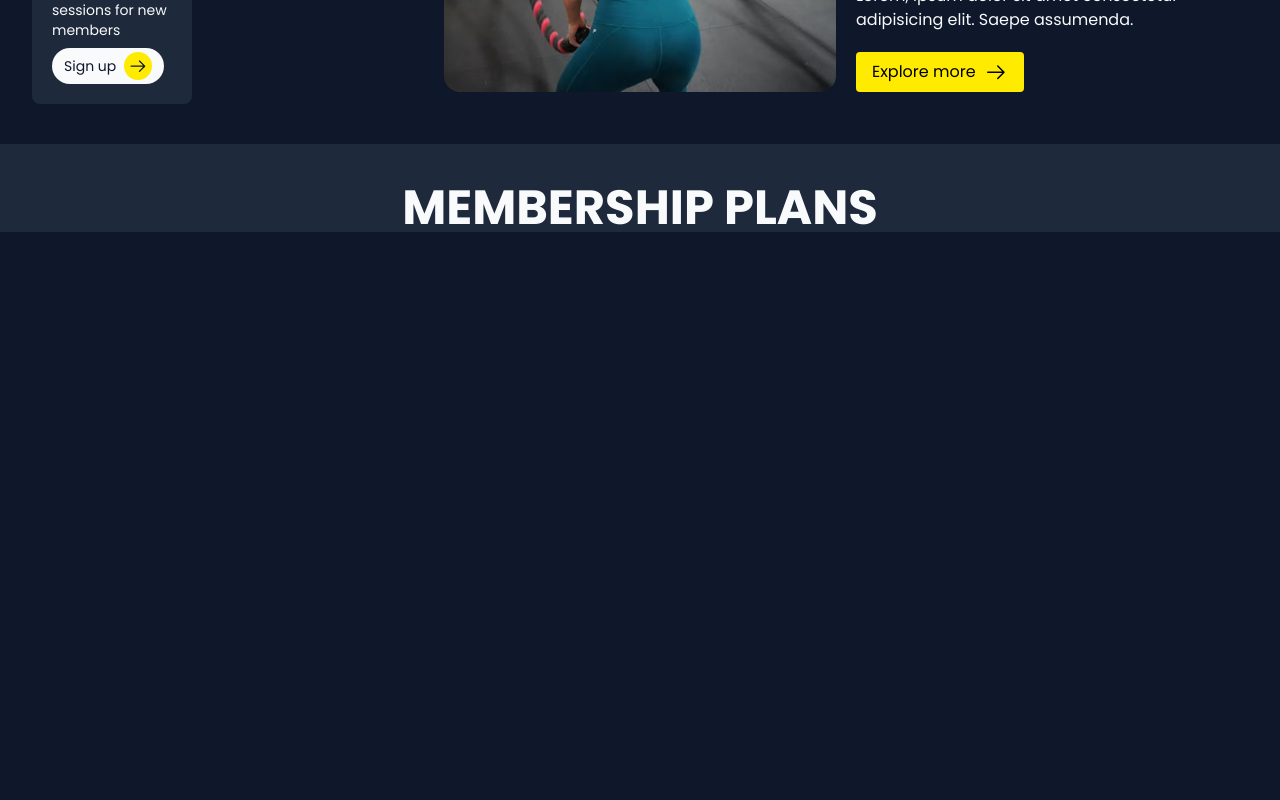
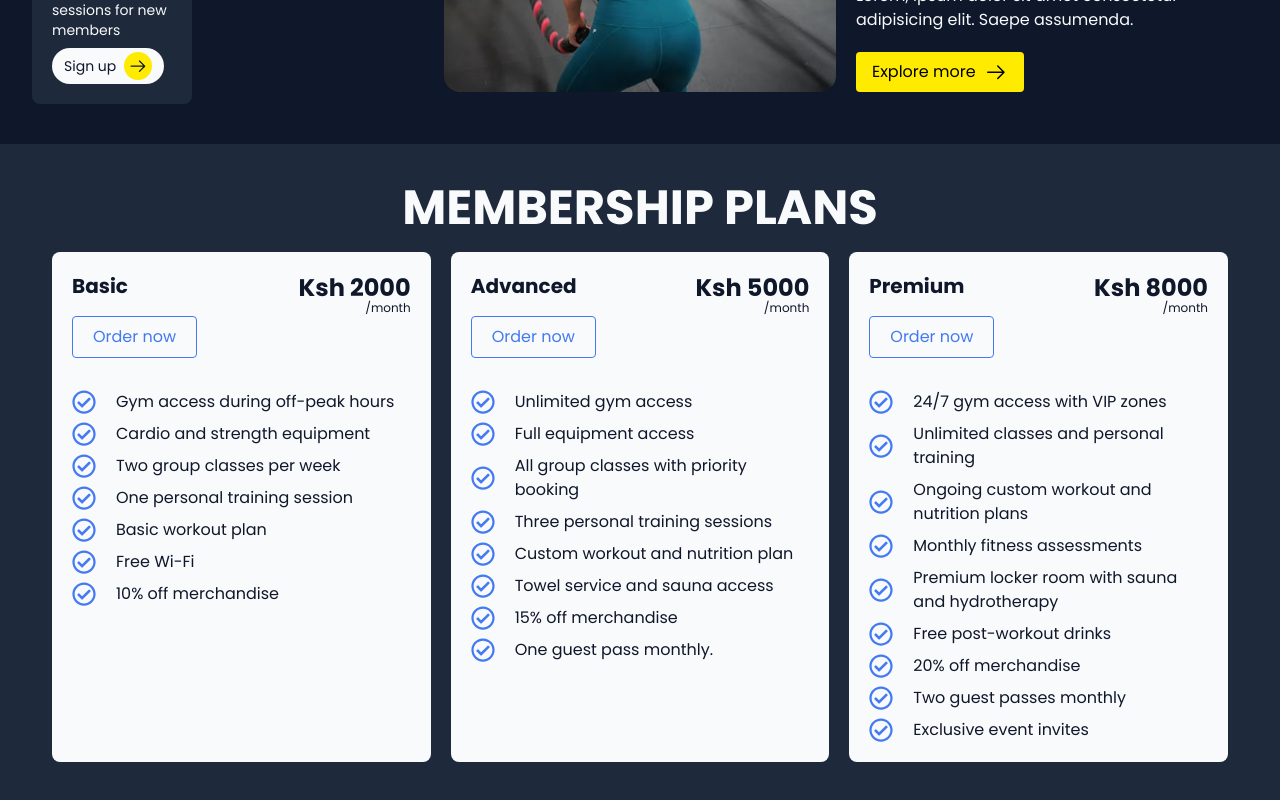
Before and after one commit to Tonnykimanthi/Elite-Gym, a React (Vite) app: page / in a window 1280 px wide. Shown: the part 1137-1937 px from the top of the page. Before the commit the page ends 1378 px from the top, so only its background shows below. Built offline with nearby package versions, Linux system fonts and the light colour scheme.

Commit message:
Finalize membership section

```diff
--- a/src/components/membership/Membership.tsx
+++ b/src/components/membership/Membership.tsx
@@ -1,9 +1,15 @@
+// Components
+import Plan from "./Plan";
+
 const Membership = () => {
   return (
-    <section className="mt-5 bg-slate-800 pt-10">
-      <h2 className="text-center text-5xl font-bold uppercase">
+    <section className="mt-5 bg-slate-800 p-8 pt-10 max-md:px-5 max-sm:px-2">
+      <h2 className="text-center text-5xl font-bold uppercase max-sm:text-4xl">
         Membership plans
       </h2>
+      <div className="m-5 grid grid-cols-3 place-items-center gap-5 max-lg:grid-cols-2 max-md:grid-cols-1 max-lg:[&>*:nth-child(3)]:col-span-2 max-md:[&>*:nth-child(3)]:col-span-1">
+        <Plan />
+      </div>
     </section>
   );
 };
--- /dev/null
+++ b/src/components/membership/Plan.tsx
@@ -0,0 +1,38 @@
+// Constants
+import planList from "./planList";
+// Icons
+import { FaRegCheckCircle } from "react-icons/fa";
+
+const Plan = () => {
+  return (
+    <>
+      {planList.map((item, index) => (
+        <div
+          key={index}
+          className="h-full w-full max-w-lg rounded-lg bg-light p-5 text-dark"
+        >
+          <div className="flex justify-between">
+            <h4 className="text-xl font-bold">{item.title}</h4>
+            <p className="flex flex-col items-end">
+              <span className="text-2xl font-bold">Ksh {item.price}</span>
+              <span className="-mt-1 text-xs">/month</span>
+            </p>
+          </div>
+          <button className="rounded border border-secondary px-5 py-2 text-secondary transition hover:bg-secondary hover:text-light active:scale-95">
+            Order now
+          </button>
+          <div className="mt-8 space-y-2">
+            {item.plans.map((plan, i) => (
+              <div key={i} className="flex items-center gap-x-5">
+                <FaRegCheckCircle className="size-6 flex-shrink-0 text-secondary" />
+                <span>{plan}</span>
+              </div>
+            ))}
+          </div>
+        </div>
+      ))}
+    </>
+  );
+};
+
+export default Plan;
--- /dev/null
+++ b/src/components/membership/planList.ts
@@ -0,0 +1,46 @@
+const planList = [
+  {
+    title: "Basic",
+    price: "2000",
+    plans: [
+      "Gym access during off-peak hours",
+      "Cardio and strength equipment",
+      "Two group classes per week",
+      "One personal training session",
+      "Basic workout plan",
+      "Free Wi-Fi",
+      "10% off merchandise",
+    ],
+  },
+  {
+    title: "Advanced",
+    price: "5000",
+    plans: [
+      "Unlimited gym access",
+      "Full equipment access",
+      "All group classes with priority booking",
+      "Three personal training sessions",
+      "Custom workout and nutrition plan",
+      "Towel service and sauna access",
+      "15% off merchandise",
+      "One guest pass monthly.",
+    ],
+  },
+  {
+    title: "Premium",
+    price: "8000",
+    plans: [
+      "24/7 gym access with VIP zones",
+      "Unlimited classes and personal training",
+      "Ongoing custom workout and nutrition plans",
+      "Monthly fitness assessments",
+      "Premium locker room with sauna and hydrotherapy",
+      "Free post-workout drinks",
+      "20% off merchandise",
+      "Two guest passes monthly",
+      "Exclusive event invites",
+    ],
+  },
+];
+
+export default planList;
--- a/src/components/training/TrainingSection.tsx
+++ b/src/components/training/TrainingSection.tsx
@@ -8,8 +8,10 @@ const TrainingSection = () => {
   return (
     <section className="grid grid-cols-3 gap-5 p-8 pt-10 max-md:grid-cols-1">
       <div className="flex flex-col justify-between">
-        <h2 className="uppecase text-5xl font-bold">Personal Training</h2>
-        <div className="max-md:hidden size-40">
+        <h2 className="uppecase text-5xl font-bold max-sm:text-4xl">
+          Personal Training
+        </h2>
+        <div className="size-40 max-md:hidden">
           <FreeTrial />
         </div>
       </div>
```
